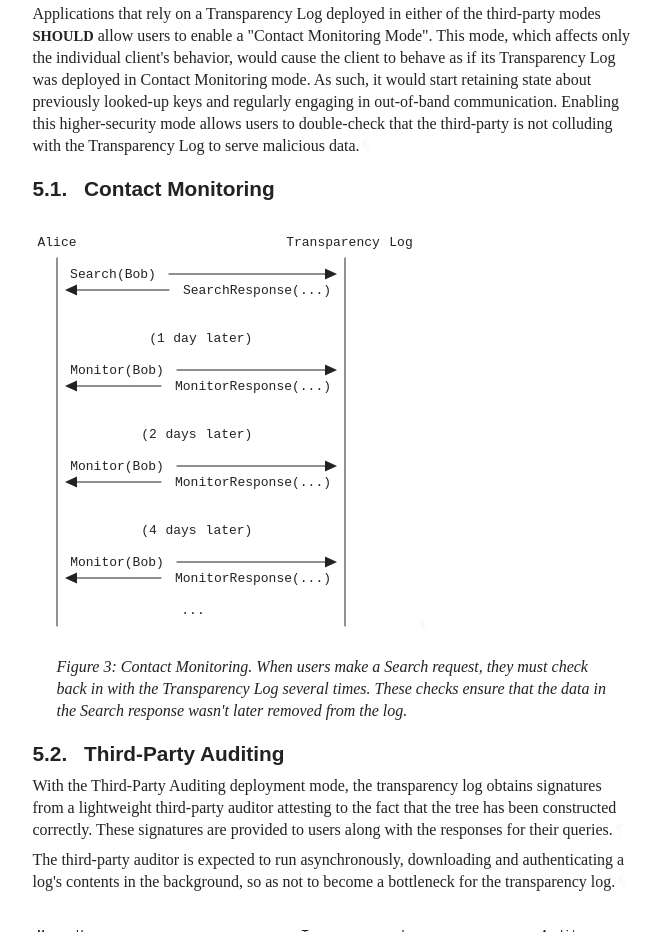
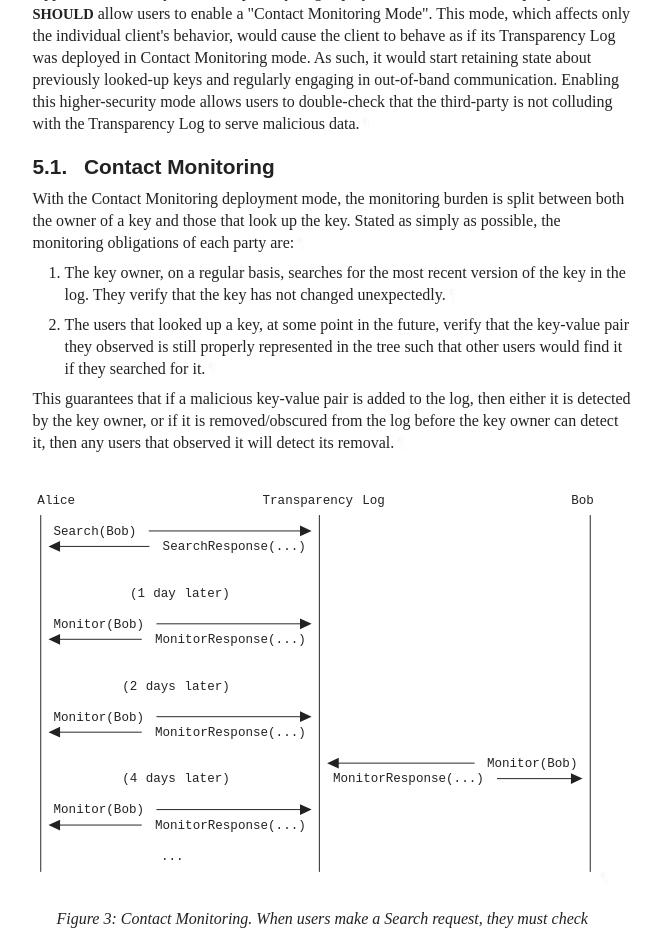
Before and after one commit to ietf-wg-keytrans/draft-arch, a plain HTML site: page draft-ietf-keytrans-architecture.html in a window 1280 px wide. Shown: the part 5515-6447 px from the top of the page, without its empty margins (92-753 px from the left). Drawn offline with Linux system fonts and the light colour scheme; a web font is replaced by a local one.

Commit message:
Script updating gh-pages from b3d1392. [ci skip]

```diff
--- a/draft-ietf-keytrans-architecture.html
+++ b/draft-ietf-keytrans-architecture.html
@@ -1248,7 +1248,7 @@ store user public keys in a cryptographically-protected append-only log. Any
 malicious entries added to such a log will generally be equally visible to both
 the key's owner and the owner's contacts,
 in which case a user can detect that they are being impersonated
-by viewing the public keys attached to their account. However, if the service
+by viewing the public keys attached to their account. If the service
 operator attempts to conceal some entries of the log from some users but not
 others, this creates a "forked view" which is permanent and easily detectable
 with out-of-band communication.<a href="#section-1-4" class="pilcrow">¶</a></p>
@@ -1459,9 +1459,9 @@ they hold on to this forked view forever and reject the output of any subsequent
 queries that are inconsistent with it.<a href="#section-4.1-2" class="pilcrow">¶</a></p>
 <p id="section-4.1-3">This provides ample opportunity for users to detect when a fork has been
 presented, but isn't in itself sufficient for detection. To detect forks, users
-must either use <strong>out-of-band communication</strong> with other users or <strong>anonymous
-communication</strong> with the Transparency Log.<a href="#section-4.1-3" class="pilcrow">¶</a></p>
-<p id="section-4.1-4">With out-of-band communication, two users gossip with each other to establish
+must either use <strong>peer-to-peer communication</strong> or <strong>anonymous communication</strong>
+with the Transparency Log.<a href="#section-4.1-3" class="pilcrow">¶</a></p>
+<p id="section-4.1-4">With peer-to-peer communication, two users gossip with each other to establish
 that they both have the same view of the log's data. This gossip is able to
 happen over any supported out-of-band channel, even if it is heavily
 bandwidth-limited, such as scanning a QR code or talking over the phone.<a href="#section-4.1-4" class="pilcrow">¶</a></p>
@@ -1611,57 +1611,83 @@ colluding with the Transparency Log to serve malicious data.<a href="#section-5-
         <h3 id="name-contact-monitoring">
 <a href="#section-5.1" class="section-number selfRef">5.1. </a><a href="#name-contact-monitoring" class="section-name selfRef">Contact Monitoring</a>
         </h3>
+<p id="section-5.1-1">With the Contact Monitoring deployment mode, the monitoring burden is split
+between both the owner of a key and those that look up the key. Stated as simply
+as possible, the monitoring obligations of each party are:<a href="#section-5.1-1" class="pilcrow">¶</a></p>
+<ol start="1" type="1" class="normal type-1" id="section-5.1-2">
+<li id="section-5.1-2.1">
+            <p id="section-5.1-2.1.1">The key owner, on a regular basis, searches for the most recent version of
+the key in the log. They verify that the key has not changed unexpectedly.<a href="#section-5.1-2.1.1" class="pilcrow">¶</a></p>
+</li>
+          <li id="section-5.1-2.2">
+            <p id="section-5.1-2.2.1">The users that looked up a key, at some point in the future, verify that the
+key-value pair they observed is still properly represented in the tree such
+that other users would find it if they searched for it.<a href="#section-5.1-2.2.1" class="pilcrow">¶</a></p>
+</li>
+        </ol>
+<p id="section-5.1-3">This guarantees that if a malicious key-value pair is added to the log, then
+either it is detected by the key owner, or if it is removed/obscured from the
+log before the key owner can detect it, then any users that observed it will
+detect its removal.<a href="#section-5.1-3" class="pilcrow">¶</a></p>
 <span id="name-contact-monitoring-when-use"></span><div id="contact-monitoring-fig">
 <figure id="figure-3">
-          <div id="section-5.1-1.1">
-            <div class="alignLeft art-svg artwork" id="section-5.1-1.1.1">
-<svg xmlns="http://www.w3.org/2000/svg" version="1.1" height="432" width="384" viewBox="0 0 384 432" class="diagram" text-anchor="middle" font-family="monospace" font-size="13px" stroke-linecap="round">
-                <path d="M 24,48 L 24,416" fill="none" stroke="black"></path>
-                <path d="M 312,48 L 312,416" fill="none" stroke="black"></path>
-                <path d="M 136,64 L 296,64" fill="none" stroke="black"></path>
-                <path d="M 40,80 L 136,80" fill="none" stroke="black"></path>
-                <path d="M 144,160 L 296,160" fill="none" stroke="black"></path>
-                <path d="M 40,176 L 128,176" fill="none" stroke="black"></path>
-                <path d="M 144,256 L 296,256" fill="none" stroke="black"></path>
-                <path d="M 40,272 L 128,272" fill="none" stroke="black"></path>
-                <path d="M 144,352 L 296,352" fill="none" stroke="black"></path>
-                <path d="M 40,368 L 128,368" fill="none" stroke="black"></path>
-                <polygon class="arrowhead" points="304,352 292,346.4 292,357.6" fill="black" transform="rotate(0,296,352)"></polygon>
-                <polygon class="arrowhead" points="304,256 292,250.4 292,261.6" fill="black" transform="rotate(0,296,256)"></polygon>
-                <polygon class="arrowhead" points="304,160 292,154.4 292,165.6" fill="black" transform="rotate(0,296,160)"></polygon>
-                <polygon class="arrowhead" points="304,64 292,58.4 292,69.6" fill="black" transform="rotate(0,296,64)"></polygon>
-                <polygon class="arrowhead" points="48,368 36,362.4 36,373.6" fill="black" transform="rotate(180,40,368)"></polygon>
-                <polygon class="arrowhead" points="48,272 36,266.4 36,277.6" fill="black" transform="rotate(180,40,272)"></polygon>
-                <polygon class="arrowhead" points="48,176 36,170.4 36,181.6" fill="black" transform="rotate(180,40,176)"></polygon>
-                <polygon class="arrowhead" points="48,80 36,74.4 36,85.6" fill="black" transform="rotate(180,40,80)"></polygon>
+          <div id="section-5.1-4.1">
+            <div class="alignLeft art-svg artwork" id="section-5.1-4.1.1">
+<svg xmlns="http://www.w3.org/2000/svg" version="1.1" height="432" width="584" viewBox="0 0 584 432" class="diagram" text-anchor="middle" font-family="monospace" font-size="13px" stroke-linecap="round">
+                <path d="M 8,48 L 8,416" fill="none" stroke="black"></path>
+                <path d="M 296,48 L 296,416" fill="none" stroke="black"></path>
+                <path d="M 576,48 L 576,416" fill="none" stroke="black"></path>
+                <path d="M 120,64 L 280,64" fill="none" stroke="black"></path>
+                <path d="M 24,80 L 120,80" fill="none" stroke="black"></path>
+                <path d="M 128,160 L 280,160" fill="none" stroke="black"></path>
+                <path d="M 24,176 L 112,176" fill="none" stroke="black"></path>
+                <path d="M 128,256 L 280,256" fill="none" stroke="black"></path>
+                <path d="M 24,272 L 112,272" fill="none" stroke="black"></path>
+                <path d="M 312,304 L 456,304" fill="none" stroke="black"></path>
+                <path d="M 480,320 L 560,320" fill="none" stroke="black"></path>
+                <path d="M 128,352 L 280,352" fill="none" stroke="black"></path>
+                <path d="M 24,368 L 112,368" fill="none" stroke="black"></path>
+                <polygon class="arrowhead" points="568,320 556,314.4 556,325.6" fill="black" transform="rotate(0,560,320)"></polygon>
+                <polygon class="arrowhead" points="320,304 308,298.4 308,309.6" fill="black" transform="rotate(180,312,304)"></polygon>
+                <polygon class="arrowhead" points="288,352 276,346.4 276,357.6" fill="black" transform="rotate(0,280,352)"></polygon>
+                <polygon class="arrowhead" points="288,256 276,250.4 276,261.6" fill="black" transform="rotate(0,280,256)"></polygon>
+                <polygon class="arrowhead" points="288,160 276,154.4 276,165.6" fill="black" transform="rotate(0,280,160)"></polygon>
+                <polygon class="arrowhead" points="288,64 276,58.4 276,69.6" fill="black" transform="rotate(0,280,64)"></polygon>
+                <polygon class="arrowhead" points="32,368 20,362.4 20,373.6" fill="black" transform="rotate(180,24,368)"></polygon>
+                <polygon class="arrowhead" points="32,272 20,266.4 20,277.6" fill="black" transform="rotate(180,24,272)"></polygon>
+                <polygon class="arrowhead" points="32,176 20,170.4 20,181.6" fill="black" transform="rotate(180,24,176)"></polygon>
+                <polygon class="arrowhead" points="32,80 20,74.4 20,85.6" fill="black" transform="rotate(180,24,80)"></polygon>
                 <g class="text">
                   <text x="24" y="36">Alice</text>
-                  <text x="300" y="36">Transparency</text>
-                  <text x="368" y="36">Log</text>
-                  <text x="80" y="68">Search(Bob)</text>
-                  <text x="224" y="84">SearchResponse(...)</text>
-                  <text x="124" y="132">(1</text>
-                  <text x="152" y="132">day</text>
-                  <text x="196" y="132">later)</text>
-                  <text x="84" y="164">Monitor(Bob)</text>
-                  <text x="220" y="180">MonitorResponse(...)</text>
-                  <text x="116" y="228">(2</text>
-                  <text x="148" y="228">days</text>
-                  <text x="196" y="228">later)</text>
-                  <text x="84" y="260">Monitor(Bob)</text>
-                  <text x="220" y="276">MonitorResponse(...)</text>
-                  <text x="116" y="324">(4</text>
-                  <text x="148" y="324">days</text>
-                  <text x="196" y="324">later)</text>
-                  <text x="84" y="356">Monitor(Bob)</text>
-                  <text x="220" y="372">MonitorResponse(...)</text>
-                  <text x="160" y="404">...</text>
+                  <text x="284" y="36">Transparency</text>
+                  <text x="352" y="36">Log</text>
+                  <text x="568" y="36">Bob</text>
+                  <text x="64" y="68">Search(Bob)</text>
+                  <text x="208" y="84">SearchResponse(...)</text>
+                  <text x="108" y="132">(1</text>
+                  <text x="136" y="132">day</text>
+                  <text x="180" y="132">later)</text>
+                  <text x="68" y="164">Monitor(Bob)</text>
+                  <text x="204" y="180">MonitorResponse(...)</text>
+                  <text x="100" y="228">(2</text>
+                  <text x="132" y="228">days</text>
+                  <text x="180" y="228">later)</text>
+                  <text x="68" y="260">Monitor(Bob)</text>
+                  <text x="204" y="276">MonitorResponse(...)</text>
+                  <text x="516" y="308">Monitor(Bob)</text>
+                  <text x="100" y="324">(4</text>
+                  <text x="132" y="324">days</text>
+                  <text x="180" y="324">later)</text>
+                  <text x="388" y="324">MonitorResponse(...)</text>
+                  <text x="68" y="356">Monitor(Bob)</text>
+                  <text x="204" y="372">MonitorResponse(...)</text>
+                  <text x="144" y="404">...</text>
                 </g>
-              </svg><a href="#section-5.1-1.1.1" class="pilcrow">¶</a>
+              </svg><a href="#section-5.1-4.1.1" class="pilcrow">¶</a>
 </div>
 </div>
 <figcaption><a href="#figure-3" class="selfRef">Figure 3</a>:
-<a href="#name-contact-monitoring-when-use" class="selfRef">Contact Monitoring. When users make a Search request, they must check back in with the Transparency Log several times. These checks ensure that the data in the Search response wasn't later removed from the log.</a>
+<a href="#name-contact-monitoring-when-use" class="selfRef">Contact Monitoring. When users make a Search request, they must check back in with the Transparency Log several times. These checks ensure that the data in the Search response wasn't later removed from the log. Overlap with the key owner's own monitoring guarantees a consistent view of data.</a>
           </figcaption></figure>
 </div>
 </section>
```
Also changed, not shown: draft-ietf-keytrans-architecture.txt (+55 -36 lines).
